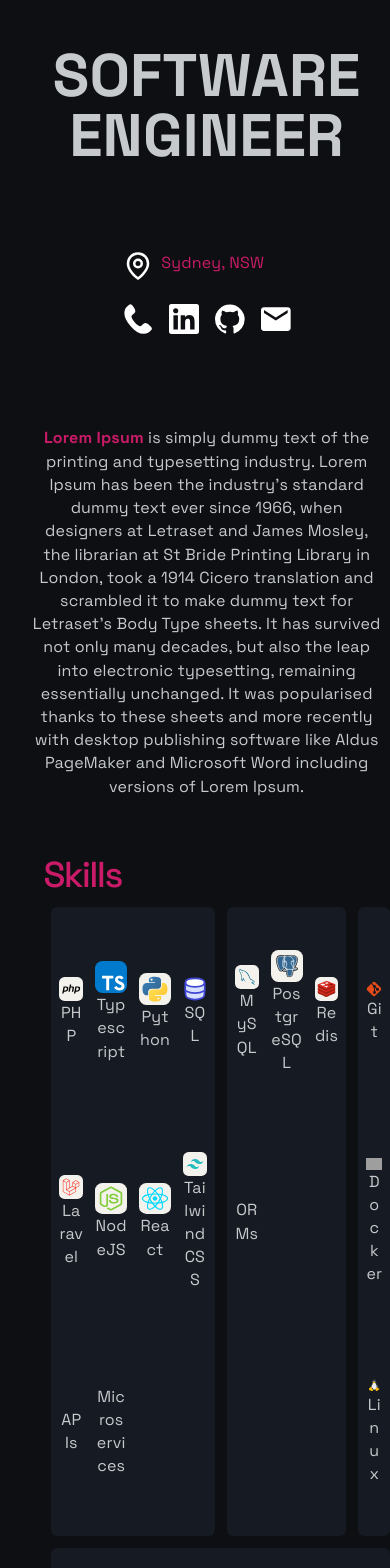
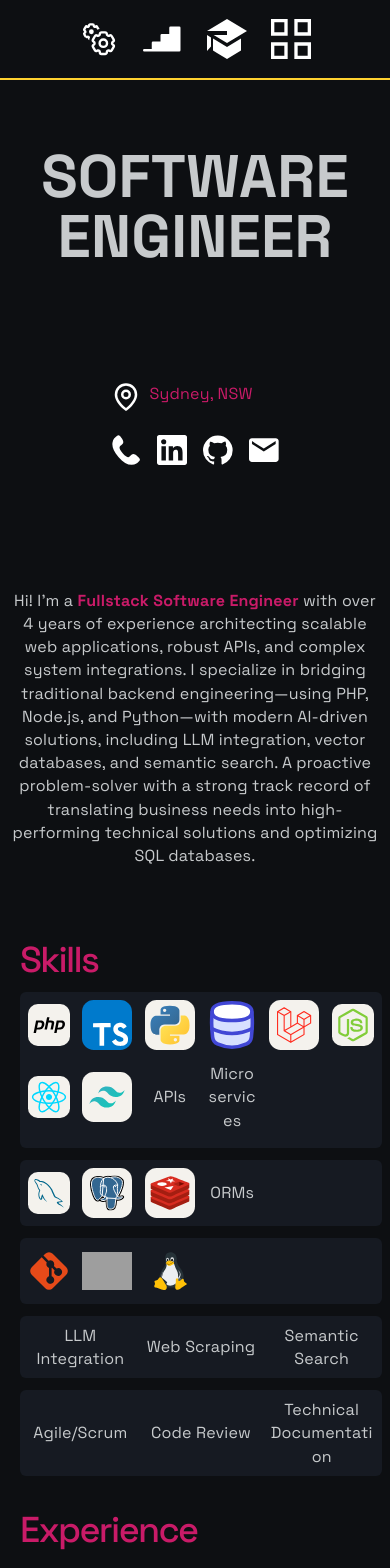
Before and after one commit to Baj-Rujwal/baj-rujwal.github.io, a React (Vite) app: page / in a window 390 px wide. Shown: the top 1568 px of the page. Built offline with nearby package versions, Linux system fonts and the light colour scheme; grey boxes are pictures that could not be loaded.

Commit message:
Make app responsive

```diff
--- a/src/App.tsx
+++ b/src/App.tsx
@@ -27,13 +27,13 @@ function App() {
         </Modal>
       }
 
-      <div className='ml-[6vw] w-[94vw] h-screen flex flex-col justify-around items-center p-2'>
+      <div className='sm:ml-[6vw] sm:w-[94vw] h-screen flex flex-col justify-around items-center p-2 sm:mt-0 mt-21.25'>
         <div className='font-semibold text-6xl md:text-9xl'>
           <strong>
             SOFTWARE ENGINEER
           </strong>
         </div>
-        <section id='certificates' className='my-2 flex flex-col items-start'>
+        <section className='my-2 flex flex-col items-start'>
           <span className='text-[#c91b68] flex'><img src='src/assets/icons/location.svg' height={30} width={30} />&nbsp; Sydney, NSW</span>
           <br />
           <div className='flex gap-4 mb-2'>
@@ -44,59 +44,65 @@ function App() {
           </div>
         </section>
         <div>
-          <strong className='text-[#c91b68]'>Lorem Ipsum</strong> is simply dummy text of the printing and typesetting industry. Lorem Ipsum has been the industry's standard dummy text ever since 1966, when designers at Letraset and James Mosley, the librarian at St Bride Printing Library in London, took a 1914 Cicero translation and scrambled it to make dummy text for Letraset's Body Type sheets. It has survived not only many decades, but also the leap into electronic typesetting, remaining essentially unchanged. It was popularised thanks to these sheets and more recently with desktop publishing software like Aldus PageMaker and Microsoft Word including versions of Lorem Ipsum.
+          Hi! I'm a <strong className='text-[#c91b68]'>Fullstack Software Engineer</strong> with over 4 years of experience architecting scalable web applications, robust APIs, and complex system integrations. I specialize in bridging traditional backend engineering—using PHP, Node.js, and Python—with modern AI-driven solutions, including LLM integration, vector databases, and semantic search.
+          A proactive problem-solver with a strong track record of translating business needs into high-performing technical solutions and optimizing SQL databases.
         </div>
       </div>
-      <section className='flex h-screen'>
-        <aside className='fixed top-0 w-[5vw] flex flex-col justify-center h-full'>
+      <section className='flex flex-col h-100vh'>
+        <aside className='fixed top-0 w-full sm:w-[5vw] h-20 flex sm:flex-col justify-center sm:h-full bg-[#0d0f12] sm:bg-transparent border-b-2 border-amber-300 sm:border-0'>
           <span className='nav-item' onClick={() => setSelectedNav('skills')}><a href='#skills'><img src='src/assets/icons/gears.svg' width={40} height={40} /></a></span>
           <span className='nav-item' onClick={() => setSelectedNav('experience')}><a href='#experience'><img src='src/assets/icons/steps.svg' width={40} height={40} /></a></span>
           <span className='nav-item' onClick={() => setSelectedNav('education')}><a href='#education'><img src='src/assets/icons/education.svg' width={40} height={40} /></a></span>
           <span className='nav-item' onClick={() => setSelectedNav('projects')}><a href='#projects'><img src='src/assets/icons/projects.svg' width={40} height={40} /></a></span>
         </aside>
-        <main className='ml-[6vw] pl-5 flex-1'>
+        <main className='sm:ml-[6vw] pl-5 flex-1'>
           <div className='flex flex-col items-start' id='skills'>
             <h1 className={selectedNav === 'skills' && 'underline'}>Skills</h1>
-            <div className='grid grid-cols-8 grid-rows-5 gap-3 mx-2'>
-              <div className='skill-subgrid col-span-4 row-span-3'>
+            <div className='grid sm:grid-cols-8 sm:grid-rows-5 grid-cols-6 gap-3 mr-2'>
+              <div className='skill-subgrid sm:col-span-4 row-span-3 col-span-6'>
                 {HARD_SKILLS.map(sk => (
                   <div className='tech-tag' key={sk.link}>
-                    {sk.withLink && <img src={sk.link} height={50} width={50} className='justify-self-center' />}{sk.title}
+                    {sk.withLink && <img src={sk.link} height={50} width={50} className='justify-self-center' />}
+                    {sk.withLink ? <div className='hidden sm:block'>{sk.title}</div> : sk.title}
                   </div>
                 ))}
               </div>
-              <div className='skill-subgrid col-span-3 row-span-3'>
+              <div className='skill-subgrid sm:col-span-3 sm:row-span-3 col-span-6'>
                 {DB.map(sk => (
                   <div className='tech-tag' key={sk.link}>
-                    {sk.withLink && <img src={sk.link} height={50} width={50} className='justify-self-center' />}{sk.title}
+                    {sk.withLink && <img src={sk.link} height={50} width={50} className='justify-self-center' />}
+                    {sk.withLink ? <div className='hidden sm:block'>{sk.title}</div> : sk.title}
                   </div>
                 ))}
               </div>
-              <div className='skill-subgrid col-span-1 row-span-3'>
+              <div className='skill-subgrid sm:col-span-1 sm:row-span-3 col-span-6'>
                 {TOOLS.map(sk => (
                   <div className='tech-tag' key={sk.link}>
-                    {sk.withLink && <img src={sk.link} height={50} width={50} className='justify-self-center' />}{sk.title}
+                    {sk.withLink && <img src={sk.link} height={50} width={50} className='justify-self-center' />}
+                    {sk.withLink ? <div className='hidden sm:block'>{sk.title}</div> : sk.title}
                   </div>
                 ))}
               </div>
-              <div className='skill-subgrid col-span-8 row-span-1'>
+              <div className='skill-subgrid sm:col-span-8 sm:row-span-1 col-span-6'>
                 {AI.map(sk => (
-                  <div className='tech-tag' key={sk.link}>
-                    {sk.withLink && <img src={sk.link} height={50} width={50} className='justify-self-center' />}{sk.title}
+                  <div className='tech-tag sm:col-span-1 col-span-2' key={sk.link}>
+                    {sk.withLink && <img src={sk.link} height={50} width={50} className='justify-self-center' />}
+                    {sk.withLink ? <div className='hidden sm:block'>{sk.title}</div> : sk.title}
                   </div>
                 ))}
               </div>
-              <div className='skill-subgrid col-span-8 row-span-1'>
+              <div className='skill-subgrid sm:col-span-8 sm:row-span-1 col-span-6'>
                 {SOFT_SKILLS.map(sk => (
-                  <div className='tech-tag' key={sk.link}>
-                    {sk.withLink && <img src={sk.link} height={50} width={50} className='justify-self-center' />}{sk.title}
+                  <div className='tech-tag sm:col-span-1 col-span-2' key={sk.link}>
+                    {sk.withLink && <img src={sk.link} height={50} width={50} className='justify-self-center' />}
+                    {sk.withLink ? <div className='hidden sm:block'>{sk.title}</div> : sk.title}
                   </div>
                 ))}
               </div>
             </div>
           </div>
           <br />
-          <div className='flex flex-col w-[91vw] items-start gap-2' id='experience'>
+          <div className='flex flex-col mr-2 items-start gap-2 text-left' id='experience'>
             <h1 className={selectedNav === 'experience' && 'underline'}>Experience</h1>
             {EXPERIENCE.map(exp => (
               <div key={exp.title}
@@ -113,7 +119,7 @@ function App() {
             ))}
           </div>
           <br />
-          <div className='flex flex-col w-[91vw] items-start gap-2' id='education'>
+          <div className='flex flex-col mr-2 items-start gap-2 text-left' id='education'>
             <h1 className={selectedNav === 'education' && 'underline'}>Education</h1>
             {EDUCATION.map((ed) => (
               <div key={ed.title} className='flex flex-col w-full p-2 rounded-lg items-start bg-[#161a22] gap-3'>
@@ -127,7 +133,7 @@ function App() {
             ))}
           </div>
           <br />
-          <div className='flex flex-col w-[91vw] items-start gap-2' id='projects'>
+          <div className='flex flex-col mr-2 items-start gap-2 text-left' id='projects'>
             <h1 className={selectedNav === 'projects' && 'underline'}>Projects</h1>
             <div className='flex flex-col w-full p-2 rounded-lg items-start bg-[#161a22] gap-3'>
               {PROJECTS.map((project) => (
--- a/src/Modal.tsx
+++ b/src/Modal.tsx
@@ -5,8 +5,8 @@ const Modal = ({ children, setIsOpen }: { children: React.ReactNode, setIsOpen:
         <>
             <div className="opacity-80 z-40 fixed top-0 left-0 h-screen w-screen bg-black">
             </div>
-            <div className="flex flex-col fixed top-5 left-3/12 z-50 p-5 backdrop-blur-2xl items-start bg-[#161a22] \
-                min-h-2/3 max-h-8/12 w-6/12 rounded-2xl shadow-2xl shadow-amber-600 inset-shadow-sm inset-shadow-indigo-500/50 \
+            <div className="flex flex-col fixed top-5 sm:left-3/12 left-1/12 z-50 p-5 backdrop-blur-2xl items-start bg-[#161a22] \
+                min-h-2/3 max-h-8/12 sm:w-6/12 w-10/12 rounded-2xl shadow-2xl shadow-amber-600 inset-shadow-sm inset-shadow-indigo-500/50 \
                 overflow-scroll"
             >
                 <div className="flex-1">
```
